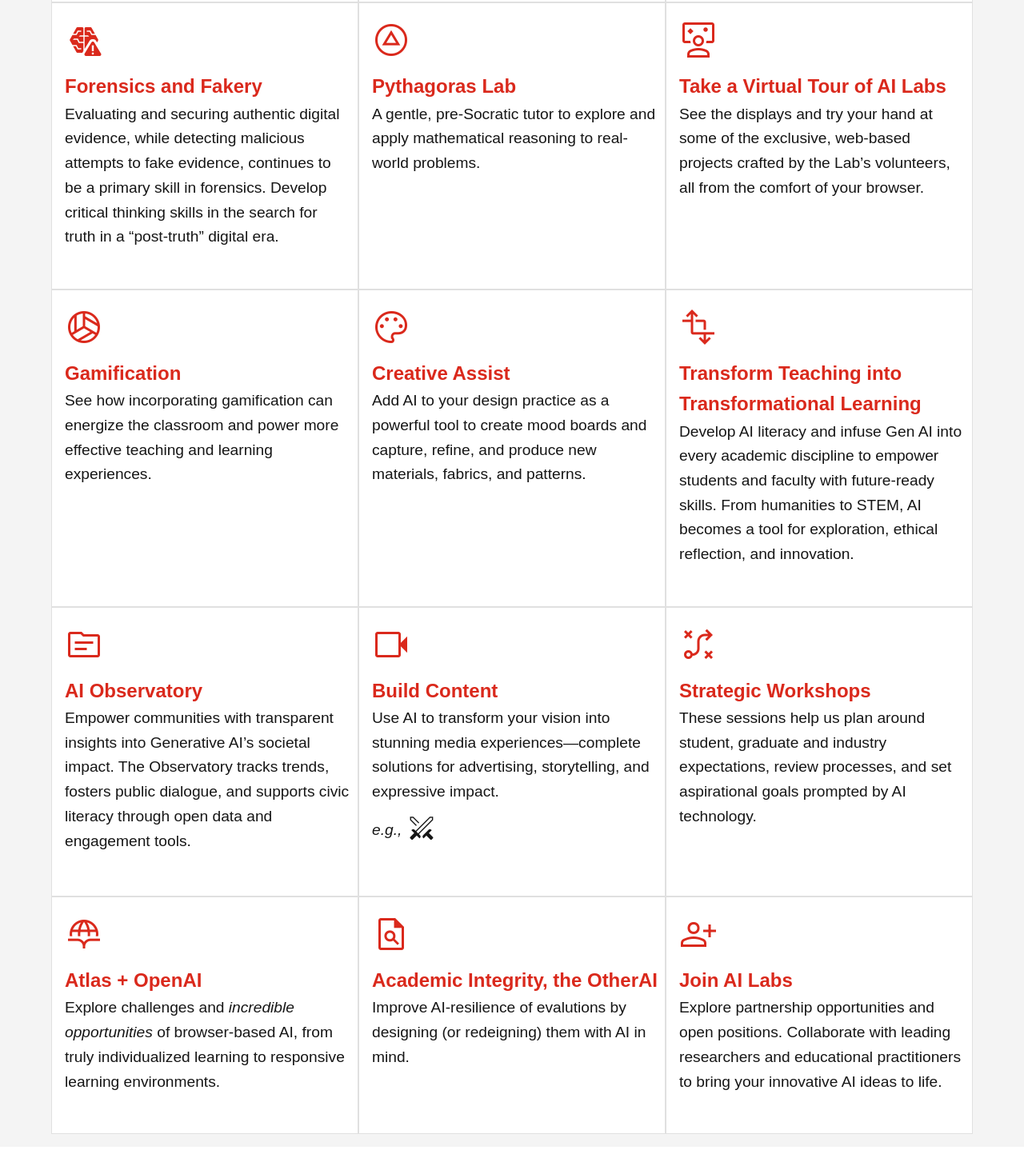
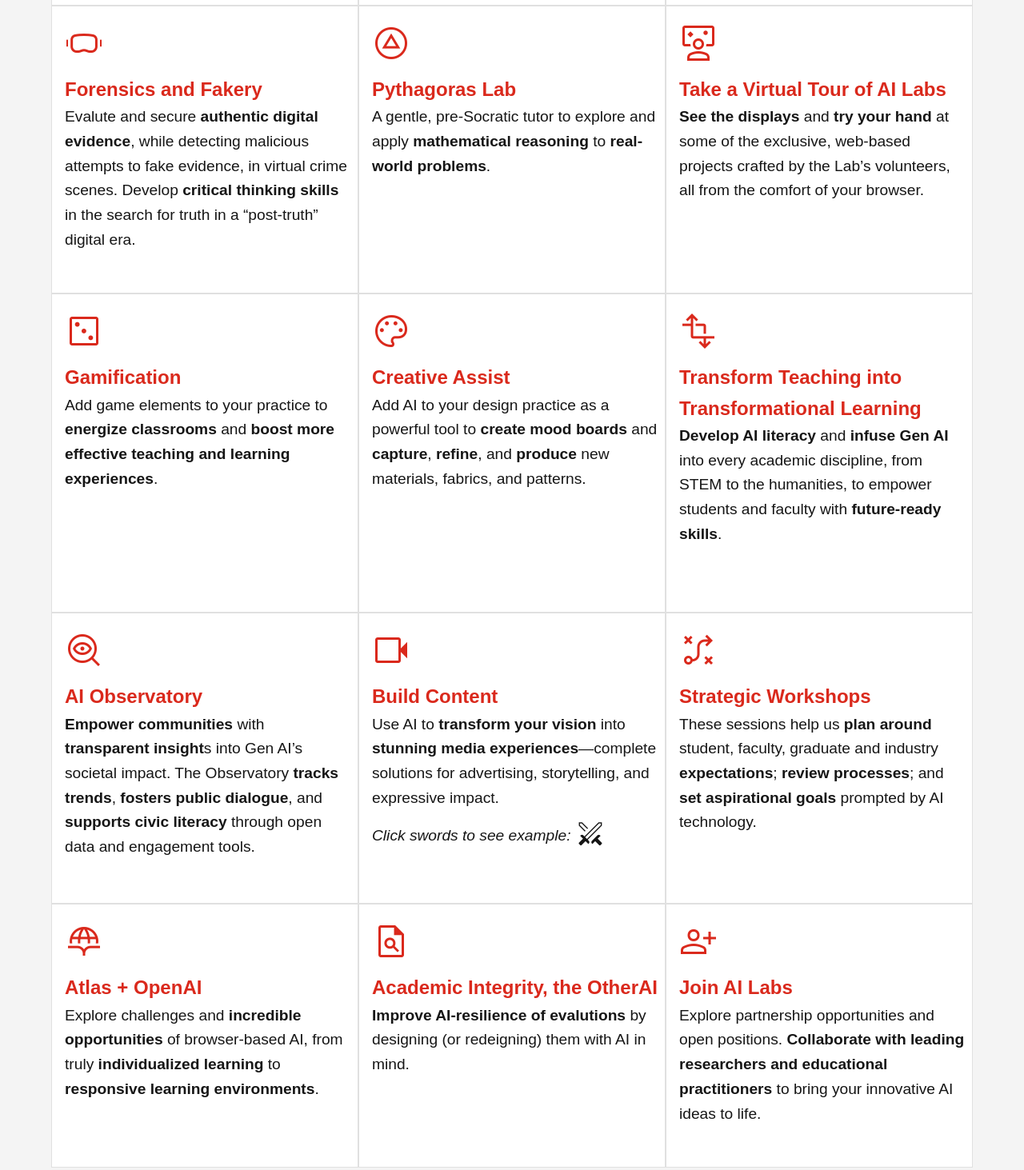
Before and after one commit to know-ai-labs/know-ai-labs.github.io, a plain HTML site: page labs/index.html in a window 1280 px wide. Shown: the part 1979-3442 px from the top of the page at 80% size. Drawn offline with nearby package versions, Linux system fonts and the light colour scheme; a web font is replaced by a local one.

Commit message:
bolded text added

```diff
--- a/labs/index.html
+++ b/labs/index.html
@@ -38,7 +38,7 @@
           <span class="tileIcon">touch_app</span>
           <h3>An Interactive AI Experience</h3>
           <p>
-            Concept image of interactive physical space where guests, students, administrators, and faculty can learn about AI, interact with it, see current AI projects at Seneca Polytechnic, and try out their own innovative uses.
+            <em>Concept image of interactive physical space where guests, students, administrators, and faculty can learn about AI, interact with it, see current AI projects at Seneca Polytechnic, and try out their own innovative uses.</em>
           </p>
       </div>
 
@@ -106,7 +106,7 @@
         <span class="tileIcon">e911_emergency</span>
         <h3>Simulate Critical Conversations</h3>
         <p>
-          Prepare for the job market with <strong>Generative AI</strong> simulations, from high-stakes <strong>sales calls</strong>, <strong>negotiation</strong>, and <strong>realistic job
+          Prepare for the job market with <strong>Gen AI</strong> simulations, from taking part in high-stakes <strong>sales calls</strong>, <strong>negotiations</strong>, or <strong>realistic job
           interviews</strong>, to responding to <strong>911 calls</strong> or <strong>in-flight emergencies</strong>.
         </p>
         <span class="focus-tag">High-Fidelity Conversations</span>
@@ -119,7 +119,7 @@
         <span class="tileIcon">function</span>
         <h3>Adaptive, Learner-Led Math</h3>
         <p>
-         Curate dynamic learning journeys that adjust difficulty, find knowledge gaps, and provide instant, step-by-step guidance, letting students master concepts at their own pace and overcome historical barriers to quantitative subjects.
+         Curate <strong>dynamic learning journeys</strong> that <strong>adjust difficulty</strong>, <strong>find knowledge gaps</strong>, and provide <strong>instant</strong>, <strong>step-by-step guidance</strong>, letting students master concepts at their own pace and overcome historical barriers to quantitative subjects.
         </p>
         <span class="focus-tag">Personalization &amp; Quant Skills</span>
       </div>
@@ -127,10 +127,10 @@
 
       <section class="tile">
         <div class="tile-content">
-        <span class="tileIcon">threat_intelligence</span>
+        <span class="tileIcon">head_mounted_device</span>
         <h3>Forensics and Fakery</h3>
         <p>
-         Evaluating and securing authentic digital evidence, while detecting malicious attempts to fake evidence, continues to be a primary skill in forensics. Develop critical thinking skills in the search for truth in a “post-truth” digital era.
+         Evalute and secure <strong>authentic digital evidence</strong>, while detecting malicious attempts to fake evidence, in virtual crime scenes. Develop <strong>critical thinking skills</strong> in the search for truth in a “post-truth” digital era.
         </p>
         <span class="focus-tag">Applied Machine Learning</span>
         <span class="focus-tag">Critcal Thinking</span>
@@ -142,7 +142,7 @@
         <span class="tileIcon">triangle_circle</span>
         <h3>Pythagoras Lab</h3>
         <p>
-          A gentle, pre-Socratic tutor to explore and apply mathematical reasoning to real-world problems.
+          A gentle, pre-Socratic tutor to explore and apply <strong>mathematical reasoning</strong> to <strong>real-world problems</strong>.
         </p>
         <span class="focus-tag">Personalisation &amp; Quant Skills</span>
         </div>
@@ -153,7 +153,7 @@
         <span class="tileIcon">interactive_space</span>
         <h3>Take a Virtual Tour of AI Labs</h3>
         <p>
-          See the displays and try your hand at some of the exclusive, web-based projects crafted by the Lab’s volunteers, all from the comfort of your browser.
+          <strong>See the displays</strong> and <strong>try your hand</strong> at some of the exclusive, web-based projects crafted by the Lab’s volunteers, all from the comfort of your browser.
         </p>
         <span class="focus-tag">Sampler</span>
       </div>
@@ -161,11 +161,11 @@
 
       <section class="tile">
         <div class="tile-content">
-        <span class="tileIcon">sports_volleyball</span>
+        <span class="tileIcon">ifl</span>
         <h3>Gamification</h3>
-        <p>See how incorporating gamification can energize the classroom and power more effective teaching and learning experiences.
+        <p>Add game elements to your practice to <strong>energize classrooms</strong> and <strong>boost more effective teaching and learning experiences</strong>.
         </p>
-        <span class="focus-tag">New Evaluations</span> <span class="focus-tag">Classroom Experiences</span>
+        <span class="focus-tag">Games! More Fun!</span> <span class="focus-tag">Classroom Experiences</span>
       </div>
       </section>
 
@@ -173,7 +173,7 @@
         <div class="tile-content">
         <span class="tileIcon">palette</span>
         <h3>Creative Assist</h3>
-        <p>Add AI to your design practice as a powerful tool to create mood boards and capture, refine, and produce new materials, fabrics, and patterns.
+        <p>Add AI to your design practice as a powerful tool to <strong>create mood boards</strong> and <strong>capture</strong>, <strong>refine</strong>, and <strong>produce</strong> new materials, fabrics, and patterns.
         </p>
         <span class="focus-tag">Enhancing with AI</span> <span class="focus-tag">Reimagining Processes</span>
       </div>
@@ -184,17 +184,17 @@
       <div class="tile-content">
         <span class="tileIcon">transform</span>
         <h3>Transform Teaching into Transformational Learning</h3>
-        <p>Develop AI literacy and infuse Gen AI into every academic discipline to empower students and faculty with future-ready skills. From humanities to STEM, AI becomes a tool for exploration, ethical reflection, and innovation.
+        <p><strong>Develop AI literacy</strong> and <strong>infuse Gen AI</strong> into every academic discipline, from STEM to the humanities, to empower students and faculty with <strong>future-ready skills</strong>.
         </p>
-        <span class="focus-tag">AI Across the Curriculum</span> <span class="focus-tag">Reimagining Education</span>
+        <span class="focus-tag">AI Across the Curriculum</span> <span class="focus-tag">Reimagining Education</span> <span class="focus-tag">AI Literacy</span>
       </div>
     </section>
 
     <section class="tile">
   <div class="tile-content">
-    <span class="tileIcon">topic</span>
+    <span class="tileIcon">mystery</span>
     <h3>AI Observatory</h3>
-    <p>Empower communities with transparent insights into Generative AI’s societal impact. The Observatory tracks trends, fosters public dialogue, and supports civic literacy through open data and engagement tools.
+    <p><strong>Empower communities</strong> with <strong>transparent insight</strong>s into Gen AI’s societal impact. The Observatory <strong>tracks trends</strong>, <strong>fosters public dialogue</strong>, and <strong>supports civic literacy</strong> through open data and engagement tools.
     </p>
     <span class="focus-tag">Civic Engagement</span> <span class="focus-tag">AI Transparency</span>
   </div>
@@ -205,8 +205,8 @@
         <div class="tile-content">
         <span class="tileIcon">videocam</span>
         <h3>Build Content</h3>
-        <p>Use AI to transform your vision into stunning media experiences&mdash;complete solutions for advertising, storytelling, and expressive impact. <br/>
-          <em>e.g., </em><a
+        <p>Use AI to <strong>transform your vision</strong> into <strong>stunning media experiences</strong>&mdash;complete solutions for advertising, storytelling, and expressive impact. <br/>
+          <em>Click swords to see example: </em><a
           href="../media/Knight of Knowledge.video.mp4"
           target="_blank"><span class="icon">swords</span></a>
         </p>
@@ -219,7 +219,7 @@
         <div class="tile-content">
         <span class="tileIcon">tactic</span>
         <h3>Strategic Workshops</h3>
-        <p>These sessions help us plan around student, graduate and industry expectations, review processes, and set aspirational goals prompted by AI technology.
+        <p>These sessions help us <strong>plan around</strong> student, faculty, graduate and industry <strong>expectations</strong>; <strong>review processes</strong>; and <strong>set aspirational goals</strong> prompted by AI technology.
         </p>
         <span class="focus-tag">Strategy</span> <span class="focus-tag">Tactics</span> <span class="focus-tag">Planning</span>
       </div>
@@ -229,7 +229,7 @@
         <div class="tile-content">
         <span class="tileIcon">globe_book</span>
         <h3>Atlas + OpenAI</h3>
-        <p>Explore challenges and <em>incredible opportunities</em> of browser-based AI, from truly individualized learning to responsive learning environments.
+        <p>Explore challenges and <strong>incredible opportunities</strong> of browser-based AI, from truly <strong>individualized learning</strong> to <strong>responsive learning environments</strong>.
         </p>
         <span class="focus-tag">Enhanced Learning</span> <span class="focus-tag">Better Student Experiences</span>
       </div>
@@ -239,7 +239,7 @@
         <div class="tile-content">
         <span class="tileIcon">plagiarism</span>
         <h3>Academic Integrity, the OtherAI</h3>
-        <p>Improve AI-resilience of evalutions by designing (or redeigning) them with AI in mind.
+        <p><strong>Improve AI-resilience of evalutions</strong> by designing (or redeigning) them with AI in mind.
         </p>
         <span class="focus-tag">Teaching &amp; Learning</span> <span class="focus-tag">Robust Evaluation</span>
       </div>
@@ -250,8 +250,8 @@
         <span class="tileIcon">person_add</span>
         <h3>Join AI Labs</h3>
         <p>
-          Explore partnership opportunities and open positions. Collaborate with
-          leading researchers and educational practitioners to bring your innovative AI ideas to life.
+          Explore partnership opportunities and open positions. <strong>Collaborate with
+          leading researchers and educational practitioners</strong> to bring your innovative AI ideas to life.
         </p>
         <span class="focus-tag">Volunteering</span> <span class="focus-tag">Exploration</span> <span class="focus-tag">Inspiration</span>
       </div>
--- a/labs/styles.css
+++ b/labs/styles.css
@@ -259,6 +259,7 @@ footer {
     border: 1px solid var(--color-primary);
     border-radius: 2em;
     align-self: flex-start;
+    margin-bottom: 0.15em;
     transition: background-color 0.4s, color 0.4s, border-color 0.4s;
 }
 
```
